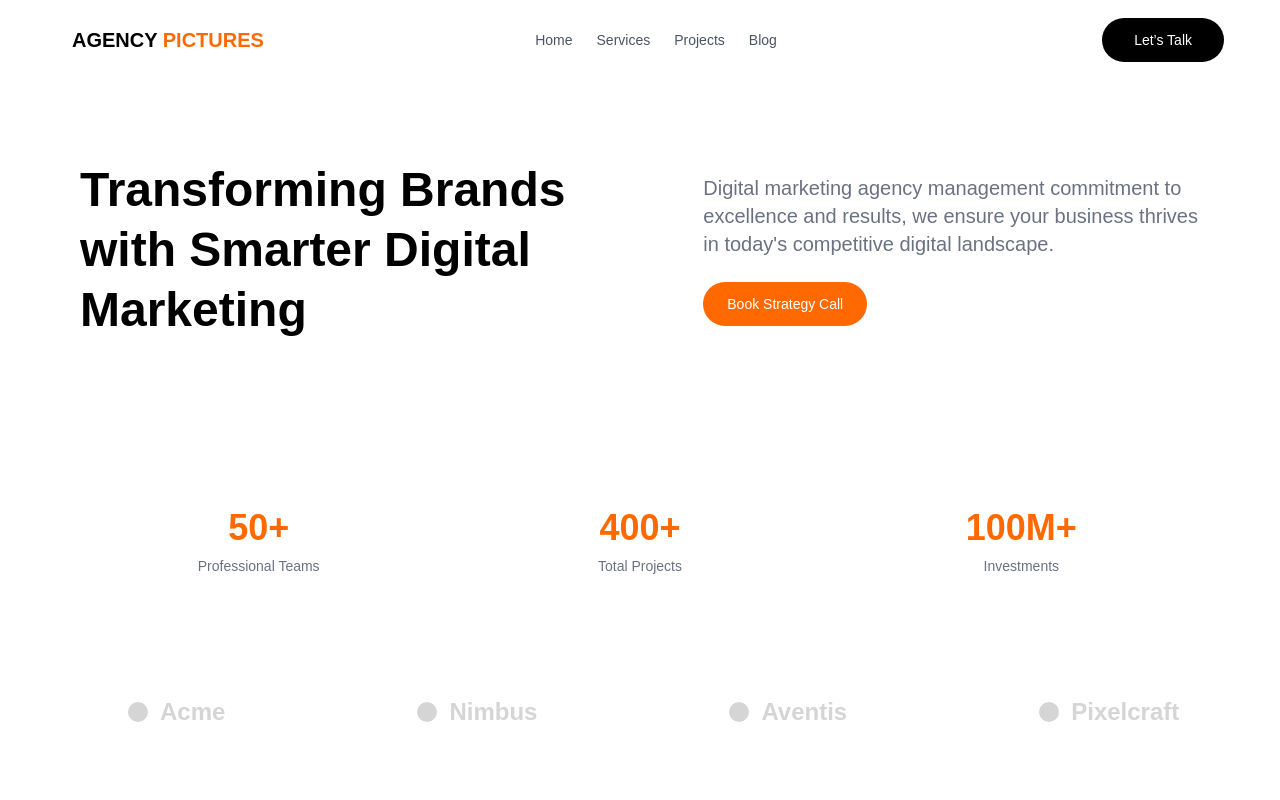
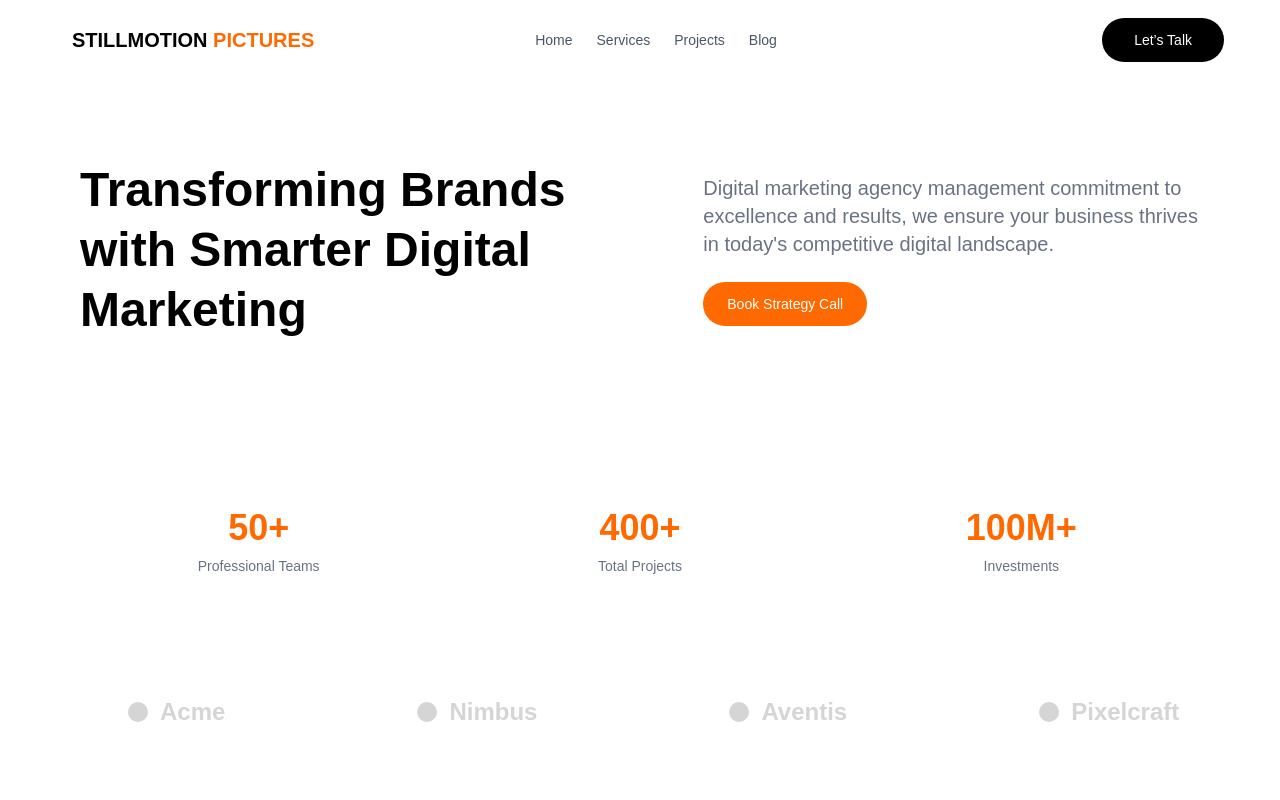
Before and after one commit to Farhan-007/rahil-smm, a Next.js app: page / in a window 1280 px wide. Shown: the top 800 px of the page. Built offline with nearby package versions, Linux system fonts and the light colour scheme.

Commit message:
fpxed navnar

```diff
--- a/components/Navbar.jsx
+++ b/components/Navbar.jsx
@@ -12,7 +12,7 @@ export default function Navbar() {
           <div className="navbar w-full">
             {/* <div className="mx-2 flex-1 px-2">Navbar Title</div> */}
             <div className="font-bold text-xl mx-2 flex-1 px-2">
-              <span className="text-black">AGENCY</span> <span className="text-orange-500">PICTURES</span>
+              <span className="text-black">STILLMOTION </span> <span className="text-orange-500">PICTURES </span>
             </div>
             <div className="hidden flex-1 lg:flex ">
               <ul className="menu menu-horizontal items-center justify-center w-full">
```
